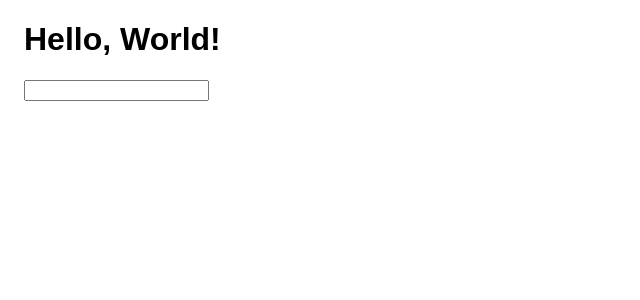
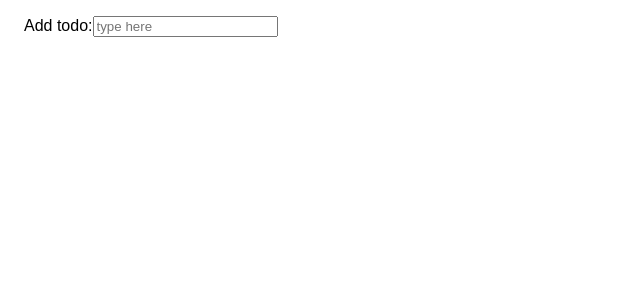
Before and after one commit to SamiJohannes/myTodo, a React app: page / in a window 1280 px wide. Shown: the top 300 px of the page, without its empty margins (0-640 px from the left). Built offline with nearby package versions, Linux system fonts and the light colour scheme.

Commit message:
feat: display todos add: todo component add: addtodo id, placeholder add: label elem. to addtodo comp. styling: ol and li elems. removed: h1 elem.

```diff
--- a/src/App.css
+++ b/src/App.css
@@ -2,3 +2,8 @@
   margin: 1rem;
   font-family: Arial, Helvetica, sans-serif;
 }
+
+ol {
+  margin: 0.75rem;
+  padding-left: 0.5rem;
+}
--- a/src/App.js
+++ b/src/App.js
@@ -2,6 +2,7 @@ import React from 'react'
 import { hot } from 'react-hot-loader/root'
 import './App.css'
 import Addtodo from './component/Addtodo'
+import Todo from './component/Todo'
 
 class App extends React.Component {
   constructor (props) {
@@ -38,13 +39,16 @@ class App extends React.Component {
   render () {
     return (
       <div className='App'>
-        <h1> Hello, World! </h1>
         <form onSubmit={this.handleSubmit}>
+          <label htmlFor='addtodo'>Add todo:</label>
           <Addtodo
             value={this.state.value}
             onChange={this.handleChange}
           />
         </form>
+        <ol type='I' id='display'>
+          {this.state.todos.map(x => <Todo todo={x} key={x.key} />)}
+        </ol>
       </div>
     )
   }
--- a/src/component/Addtodo.js
+++ b/src/component/Addtodo.js
@@ -2,6 +2,6 @@ import React from 'react'
 import './Addtodo.css'
 
 const Addtodo = (props) =>
-  <input value={props.value} onChange={props.onChange} />
+  <input id='addtodo' placeholder='type here' type='text' value={props.value} onChange={props.onChange} />
 
 export default Addtodo
--- /dev/null
+++ b/src/component/Todo.css
@@ -0,0 +1,5 @@
+li {
+  margin: 0.15rem;
+  font-size: 1.1rem;
+  font-weight: 500;
+}
--- /dev/null
+++ b/src/component/Todo.js
@@ -0,0 +1,7 @@
+import React from 'react'
+import './Todo.css'
+
+const Todo = (props) =>
+  <li>{props.todo.todo}</li>
+
+export default Todo
```
